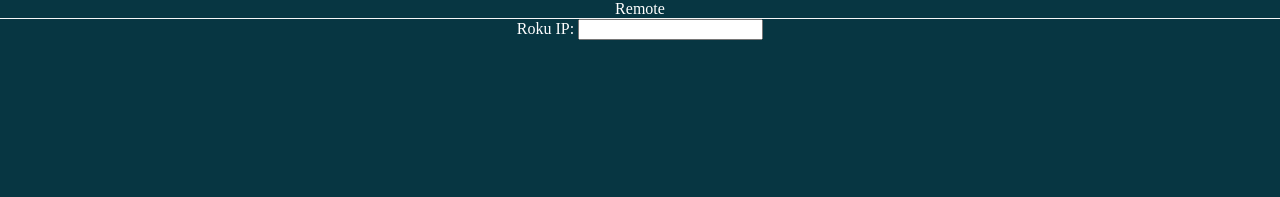
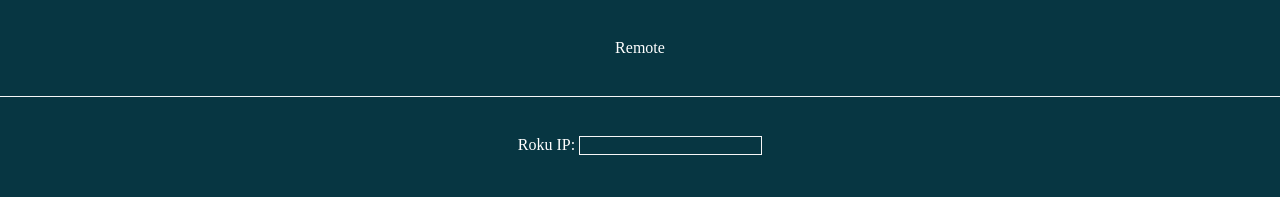
Before and after one commit to B2GOS-tools/firoku, a plain HTML site: page index.html in a window 1280 px wide. Drawn offline with Linux system fonts and the light colour scheme.

Commit message:
Make settings look right

```diff
--- a/firoku.css
+++ b/firoku.css
@@ -55,17 +55,31 @@ html, body {
     text-align: center;
 }
 
-#b_remote_container {
+.settings_row {
+    width: 100%;
+    display: table;
     border-bottom: 1px solid rgb(246, 246, 246);
 }
 
-#b_remote {
-    width: 33%
-    border: 0px 1px;
-    border-color: rgb(246, 246, 246);
+.settings_item {
+    display: table-cell;
+    vertical-align: middle;
+    text-align: center;
+    width: 100%;
+    height: 6rem;
 }
 
-#settings, #roku_response, #roku_query {
+.settings_row:last-child {
+    border-bottom: none;
+}
+
+input[type="text"] {
+    background-color: rgb(7, 54, 66);
+    color: rgb(255, 255, 255);
+    border: 1px solid rgb(246, 246, 246);
+}
+
+#settings, #cors_hack {
     display: none;
 }
 
--- a/index.html
+++ b/index.html
@@ -121,13 +121,17 @@
             </div>
         </div>
         <div id="settings" class="panel">
-            <div id="b_remote_container">
-                <span id="b_remote">
+            <div class="settings_row">
+                <div id="b_remote" class="settings_item">
                     Remote
-                </span>
+                </div>
             </div>
-            <label for="roku_ip">Roku IP:</label>
-            <input type="text" id="roku_ip">
+            <div class="settings_row">
+                <div class="settings_item">
+                    <label for="roku_ip">Roku IP:</label>
+                    <input type="text" id="roku_ip">
+                </div>
+            </div>
         </div>
         <div id="cors_hack">
             <iframe id="roku_response" name="roku_response"></iframe>
```
